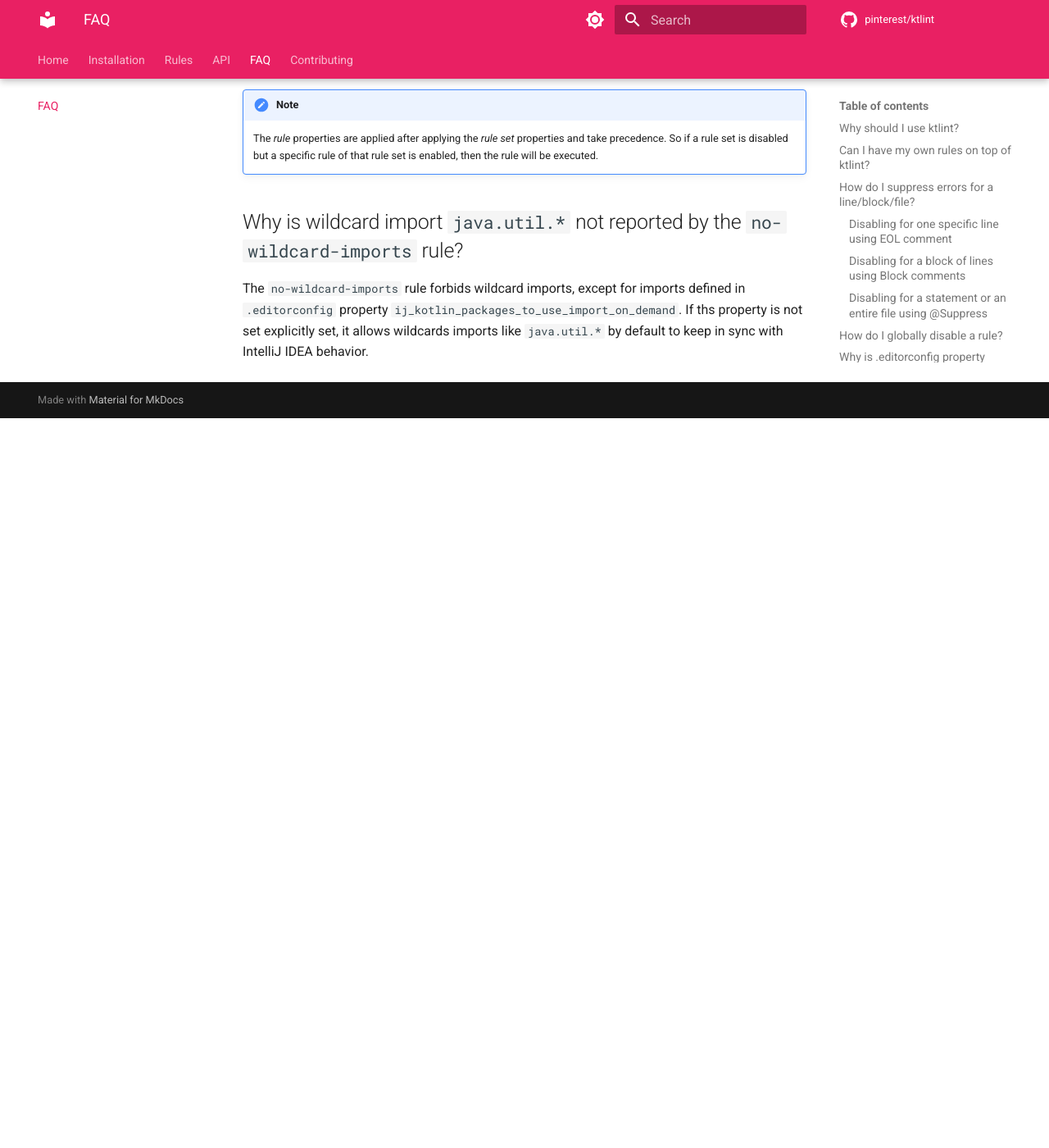
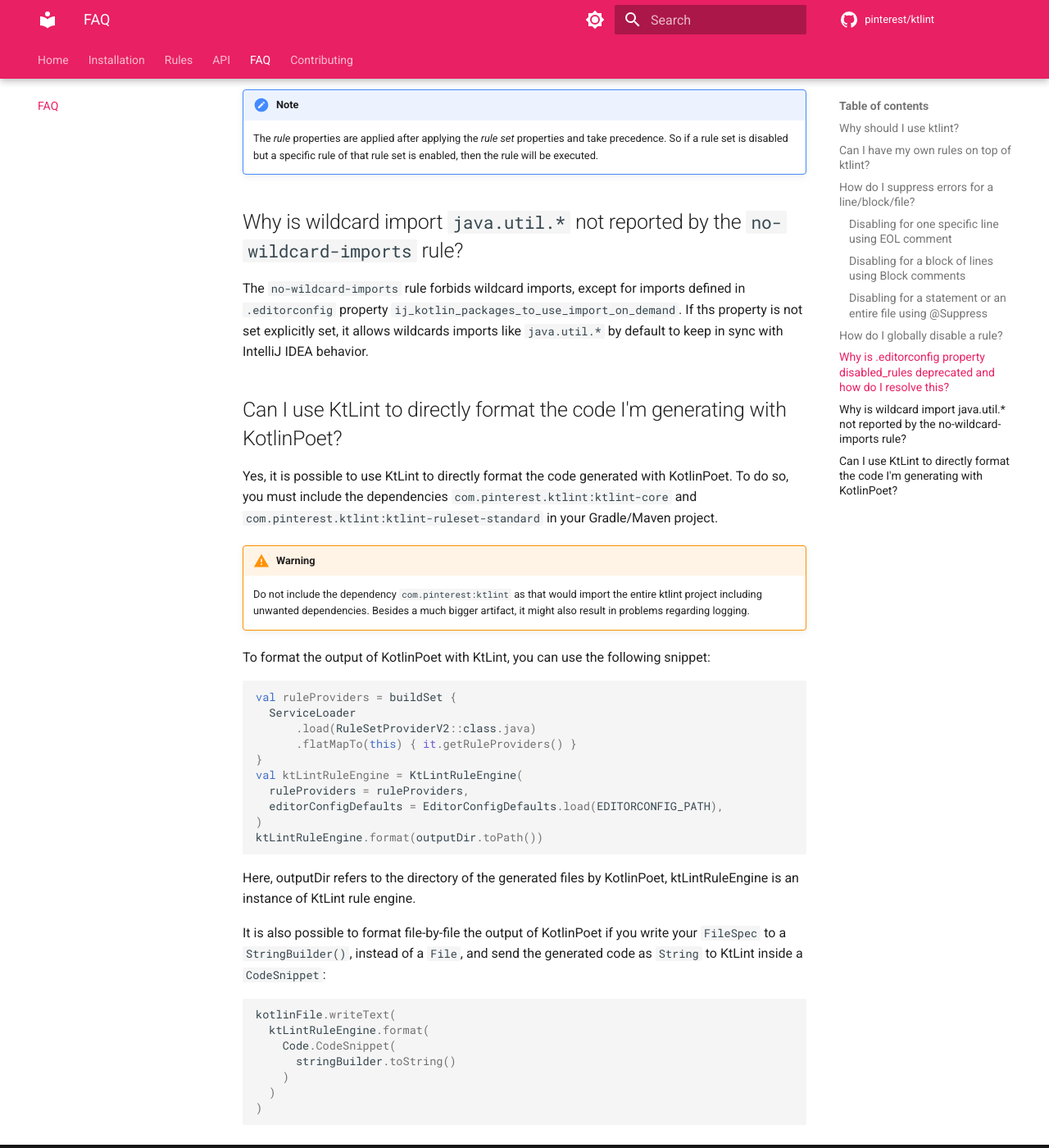
Before and after one commit to pinterest/ktlint, an MkDocs documentation site: the page built from docs/faq.md, in a window 1280 px wide and 1400 px high, scrolled down 4440 px. Shown: the whole window at 82% size. Built offline with MkDocs 1.6.1 and Material for MkDocs 9.7.7, drawn with Linux system fonts in a browser that asks for light colours; comment, search, counter and statistics services are not loaded; before the commit the page ends 4950 px from its top, so only the background shows below that.

Commit message:
Add FAQ about directly formatting generated code (#1878)
Co-authored-by: paul-dingemans <paul-dingemans@users.noreply.github.com>

````diff
--- a/docs/faq.md
+++ b/docs/faq.md
@@ -163,3 +163,39 @@
 ## Why is wildcard import `java.util.*` not reported by the `no-wildcard-imports` rule?
 
 The `no-wildcard-imports` rule forbids wildcard imports, except for imports defined in `.editorconfig` property `ij_kotlin_packages_to_use_import_on_demand`. If ths property is not set explicitly set, it allows wildcards imports like `java.util.*` by default to keep in sync with IntelliJ IDEA behavior.
+
+## Can I use KtLint to directly format the code I'm generating with KotlinPoet?
+
+Yes, it is possible to use KtLint to directly format the code generated with KotlinPoet.
+To do so, you must include the dependencies `com.pinterest.ktlint:ktlint-core` and `com.pinterest.ktlint:ktlint-ruleset-standard` in your Gradle/Maven project.
+
+!!! warning
+    Do not include the dependency `com.pinterest:ktlint` as that would import the entire ktlint project including unwanted dependencies. Besides a much bigger artifact, it might also result in problems regarding logging.
+
+To format the output of KotlinPoet with KtLint, you can use the following snippet:
+
+```kotlin
+val ruleProviders = buildSet {
+  ServiceLoader
+      .load(RuleSetProviderV2::class.java)
+      .flatMapTo(this) { it.getRuleProviders() }
+}
+val ktLintRuleEngine = KtLintRuleEngine(
+  ruleProviders = ruleProviders,
+  editorConfigDefaults = EditorConfigDefaults.load(EDITORCONFIG_PATH),
+)
+ktLintRuleEngine.format(outputDir.toPath())
+```
+Here, outputDir refers to the directory of the generated files by KotlinPoet, ktLintRuleEngine is an instance of KtLint rule engine.
+
+It is also possible to format file-by-file the output of KotlinPoet if you write your `FileSpec` to a `StringBuilder()`, instead of a `File`,
+and send the generated code as `String` to KtLint inside a `CodeSnippet`:
+```kotlin
+kotlinFile.writeText(
+  ktLintRuleEngine.format(
+    Code.CodeSnippet(
+      stringBuilder.toString()
+    )
+  )
+)
+```
````
